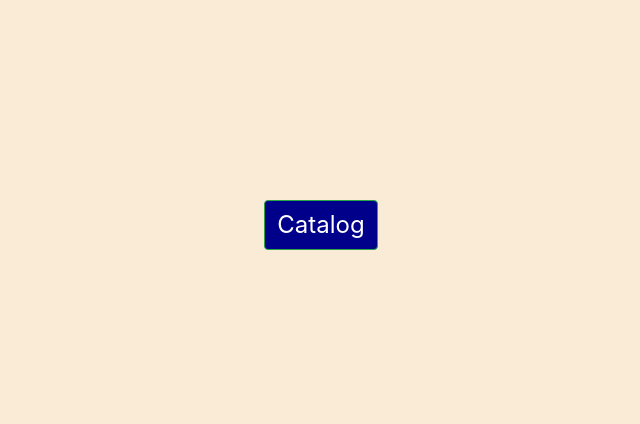
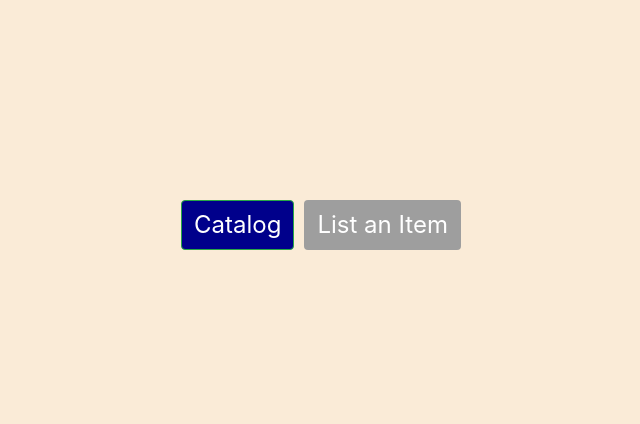
Before and after one commit to rywentz/NittanyAuctionProject, a Flask app: page /welcome/ in a window 1280 px wide. Shown: the part 145-569 px from the top of the page, without its empty margins (319-959 px from the left). Run offline with Flask 3, Linux system fonts and the light colour scheme; parts of the project's set-up code (start-up, migrations or seed data) failed here and were passed over; some libraries are stand-ins or nearby versions.

Commit message:
added button to let sellers and above list items on the catalog - functionality not implemented

```diff
--- a/templates/welcome.html
+++ b/templates/welcome.html
@@ -50,11 +50,34 @@
 <br>
 <br>
 
-<div style="display: flex; justify-content: center; align-items: center; height:50vh; margin:0">
+<div style="display: flex; justify-content: center; align-items: center; height:50vh; margin:0; gap: 10px">
+
     <form action="/catalog">
         <button style="font-size: 24px; background-color: darkblue; text-decoration-color: aliceblue;" type="submit" class="btn btn-success">Catalog</button>
     </form>
+
+    {% if role == 'Seller' or role == 'HelpDesk' %}
+        <form action="/listitem" method="GET">
+            <button style="font-size: 24px; background-color: #258b00; color: white;" type="submit" class="btn">List an Item</button>
+        </form>
+    {% endif %}
+
+    {% if role != 'Seller' and role != 'HelpDesk' %}
+        <form onsubmit="return showSellerPopup(event);">
+            <button style="font-size: 24px; background-color: #9e9e9e; color: white;" type="submit" class="btn">List an Item</button>
+        </form>
+    {% endif %}
+
 </div>
+
+{# Popup functionality for if the user is not a seller and tries to list an item #}
+<script>
+    function showSellerPopup(event) {
+        event.preventDefault();
+        alert("You must be a seller to list an item. Please contact the HelpDesk through the Account page.");
+        return false;
+    }
+</script>
 
 </body>
 
```
